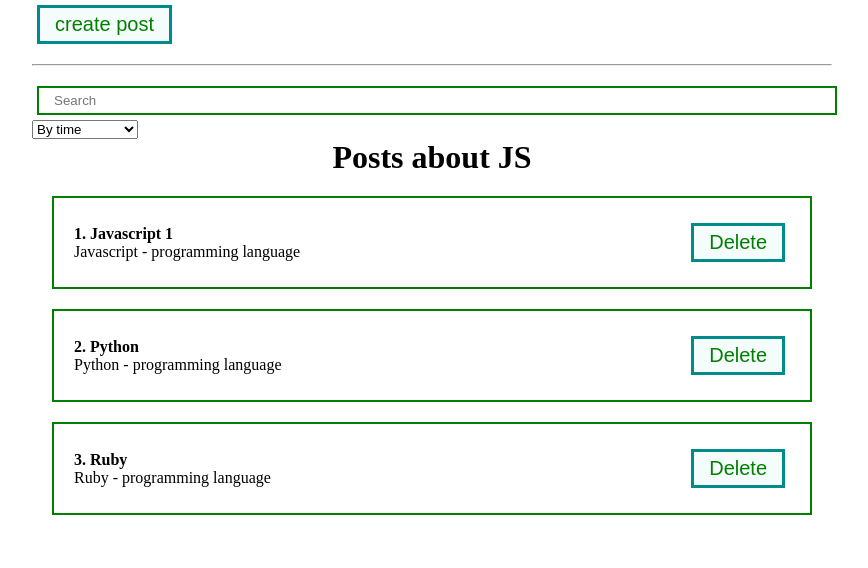
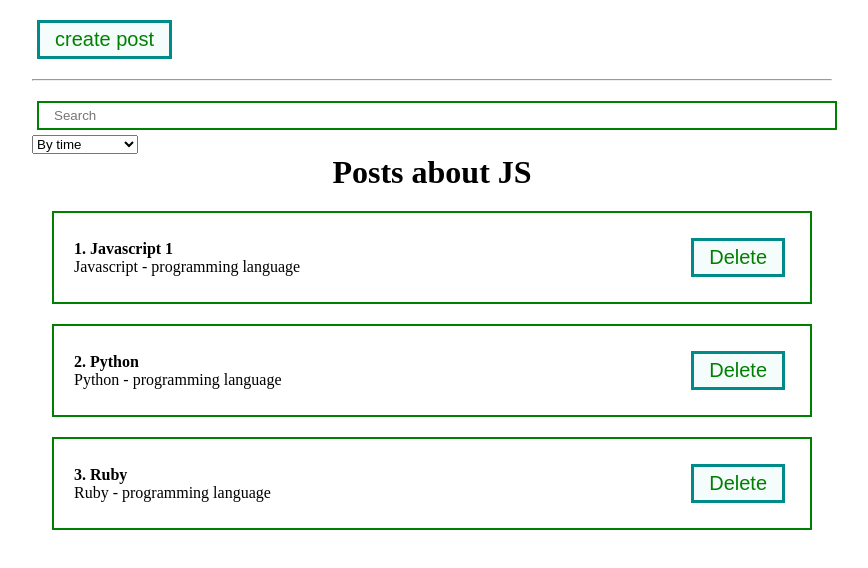
Before and after one commit to sikorskayaX/react-templates, a React (Create React App) app: page / in a window 1280 px wide. Shown: the top 568 px of the page, without its empty margins (208-1076 px from the left). Built offline with nearby package versions, Linux system fonts and the light colour scheme.

Commit message:
Add margin top to create post button and fix modal close behavior

```diff
--- a/src/App.js
+++ b/src/App.js
@@ -44,7 +44,7 @@
 
   return (
     <div className="App">
-      <MyButton onClick = {() => setModal(true)}>
+      <MyButton style={{marginTop: 20}} onClick = {() => setModal(true)}>
           create post
       </MyButton>
       <MyModal visible={modal} setVisible={setModal}>
--- a/src/components/UI/MyModal/MyModal.jsx
+++ b/src/components/UI/MyModal/MyModal.jsx
@@ -11,8 +11,8 @@
   }
 
   return (
-  <div className={rootClasses.join(' ')}>
-    <div className = {cl.myModalContent}>
+  <div className={rootClasses.join(' ')} onClick = {() => setVisible(false)}>
+    <div className = {cl.myModalContent} onClick = {(e) => e.stopPropagation()}>
       {children}
     </div>
   </div>
```
